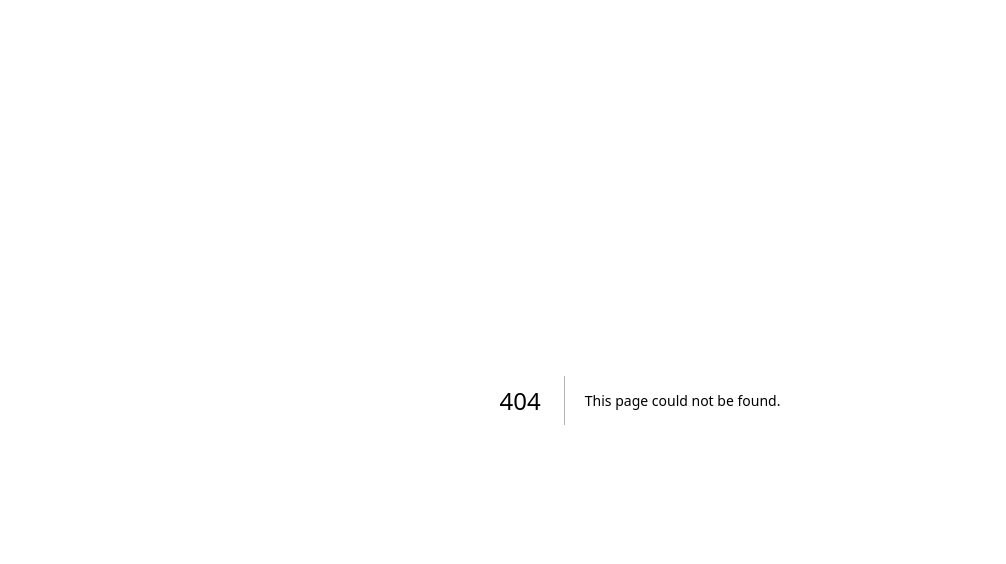
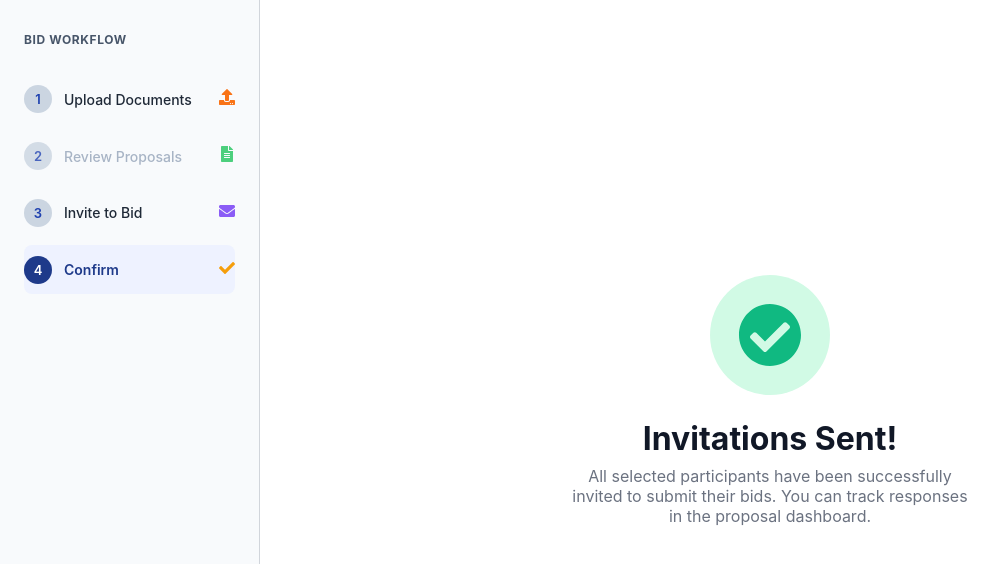
Before and after one commit to JoeBradyDev/bridgeline-challenge, a Next.js app: page /confirm in a window 1280 px wide. Before the commit this address had no page. Shown: the top 564 px of the page, without its empty margins (0-1006 px from the left). Built offline with nearby package versions, Linux system fonts and the light colour scheme.

Commit message:
feat: add confirm page

```diff
--- a/src/app/components/sidebar.tsx
+++ b/src/app/components/sidebar.tsx
@@ -1,6 +1,7 @@
 "use client";
 
 import React, { ReactNode } from "react";
+import Link from "next/link";
 import { FaUpload, FaFileAlt, FaEnvelope, FaCheck } from "react-icons/fa";
 
 type SidebarProps = {
@@ -72,7 +73,9 @@ export default function Sidebar({
             textTransform: "uppercase",
           }}
         >
-          Bid Workflow
+          <Link href="/" style={{ color: "inherit", textDecoration: "none" }}>
+            Bid Workflow
+          </Link>
         </div>
 
         <ul style={{ listStyle: "none", padding: 0, margin: 0, flex: 1 }}>
--- /dev/null
+++ b/src/app/confirm/page.tsx
@@ -0,0 +1,80 @@
+"use client";
+
+import React from "react";
+import { useRouter } from "next/navigation";
+import { FaCheckCircle } from "react-icons/fa";
+import Sidebar from "../components/sidebar";
+
+export default function BidInviteConfirmation() {
+  const router = useRouter();
+
+  const handleStepClick = (step: number) => {
+    switch (step) {
+      case 1:
+        router.push("/uploader");
+        break;
+      case 3:
+        router.push("/invite-to-bid");
+        break;
+      default:
+        break; // Steps 2 and 4 are disabled
+    }
+  };
+
+  return (
+    <Sidebar currentStep={4} onStepClick={handleStepClick}>
+      <div
+        style={{
+          display: "flex",
+          flexDirection: "column",
+          alignItems: "center",
+          justifyContent: "center",
+          height: "100%",
+          backgroundColor: "#ffffff", // changed to white
+          textAlign: "center",
+          padding: "2rem",
+        }}
+      >
+        {/* Success Icon */}
+        <div
+          style={{
+            width: 120,
+            height: 120,
+            borderRadius: "50%",
+            backgroundColor: "#d1fae5",
+            display: "flex",
+            alignItems: "center",
+            justifyContent: "center",
+            marginBottom: "1.5rem",
+          }}
+        >
+          <FaCheckCircle size={64} color="#10b981" />
+        </div>
+
+        {/* Heading */}
+        <h1
+          style={{
+            fontSize: "2rem",
+            fontWeight: 700,
+            color: "#111827",
+            marginBottom: "0.5rem",
+          }}
+        >
+          Invitations Sent!
+        </h1>
+
+        {/* Subtext */}
+        <p
+          style={{
+            fontSize: "1rem",
+            color: "#6b7280",
+            maxWidth: 400,
+          }}
+        >
+          All selected participants have been successfully invited to submit
+          their bids. You can track responses in the proposal dashboard.
+        </p>
+      </div>
+    </Sidebar>
+  );
+}
```
Also changed, not shown: src/app/invite-to-bid/page.tsx (+5 -8 lines).
